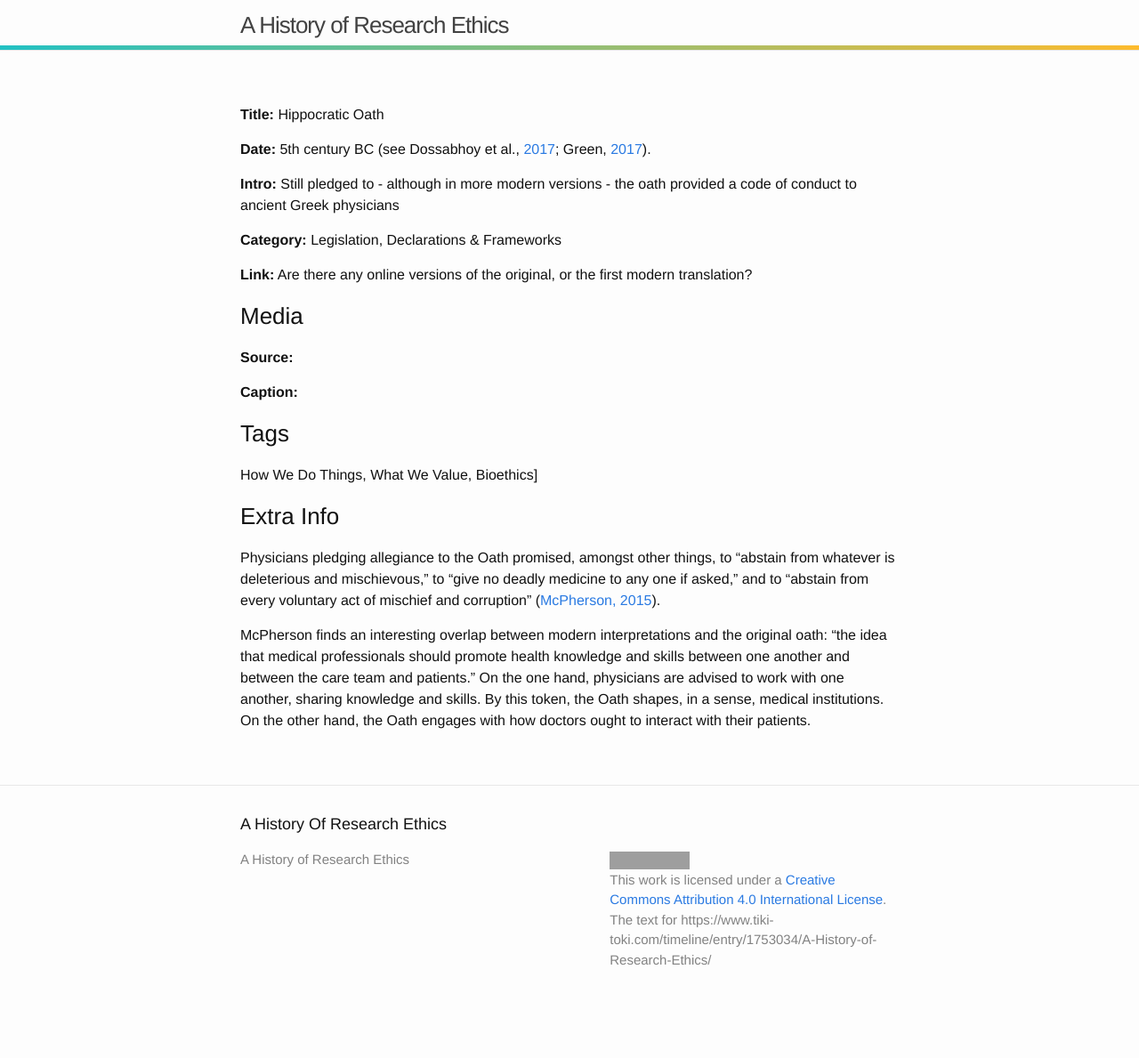
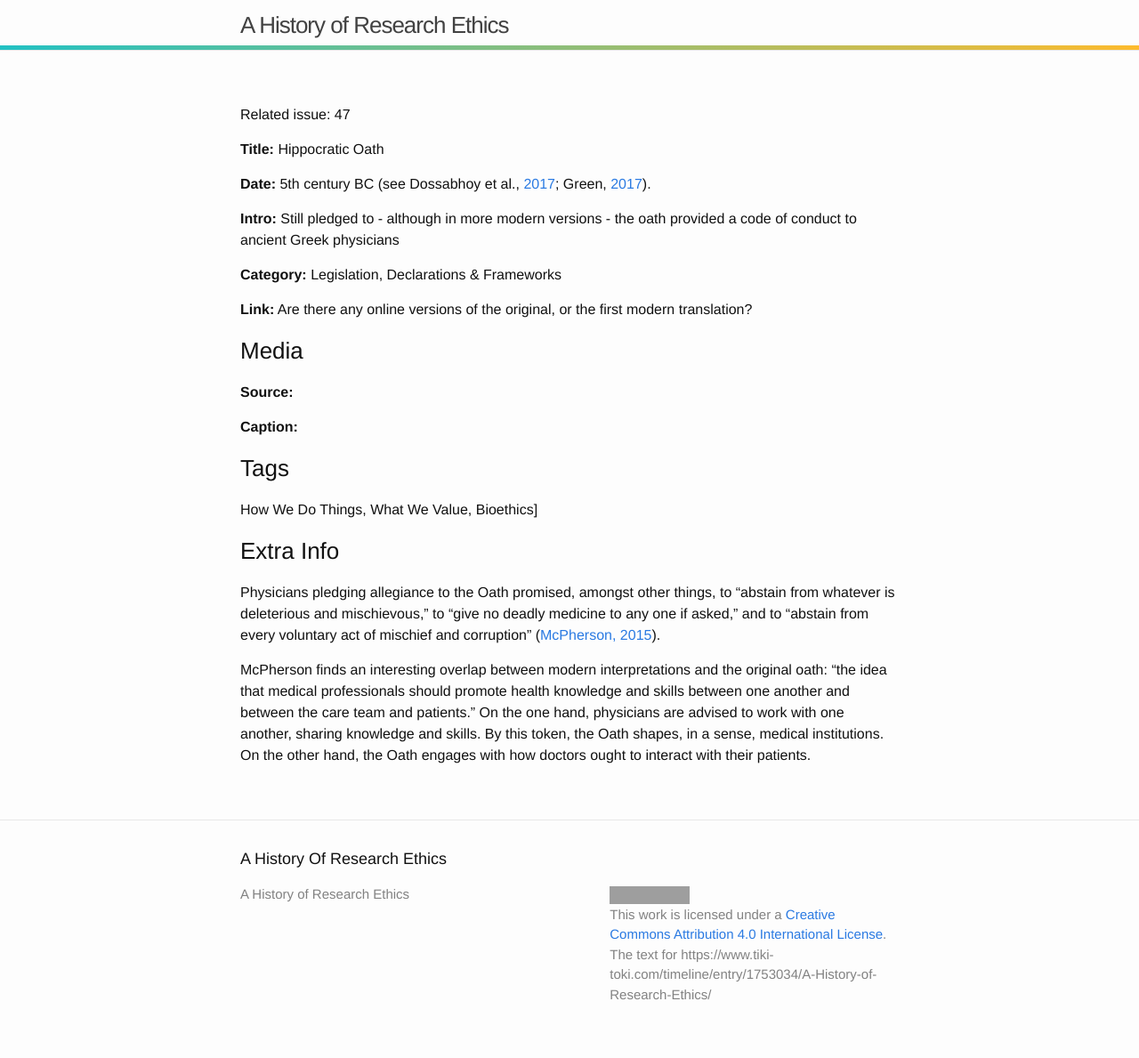
Before and after one commit to KairoiAI/An_Incomplete_History_of_Research_Ethics, a Jekyll site: the page built from Published but needs improving/BCE 0500 Hippocratic Oath.md, in a window 1280 px wide. Shown: the whole page at 89% size. Built offline with Jekyll 4.4.1, drawn with Linux system fonts in a browser that asks for light colours; our own code applies the rules of GitHub Pages for plain Markdown files; before the commit the page ends 1150 px from its top, so only the background shows below that; grey boxes are pictures that could not be loaded.

Commit message:
Update BCE 0500 Hippocratic Oath.md
#47

```diff
--- a/Published but needs improving/BCE 0500 Hippocratic Oath.md
+++ b/Published but needs improving/BCE 0500 Hippocratic Oath.md
@@ -1,3 +1,5 @@
+Related issue: 47
+
 **Title:**
 Hippocratic Oath
 
```
